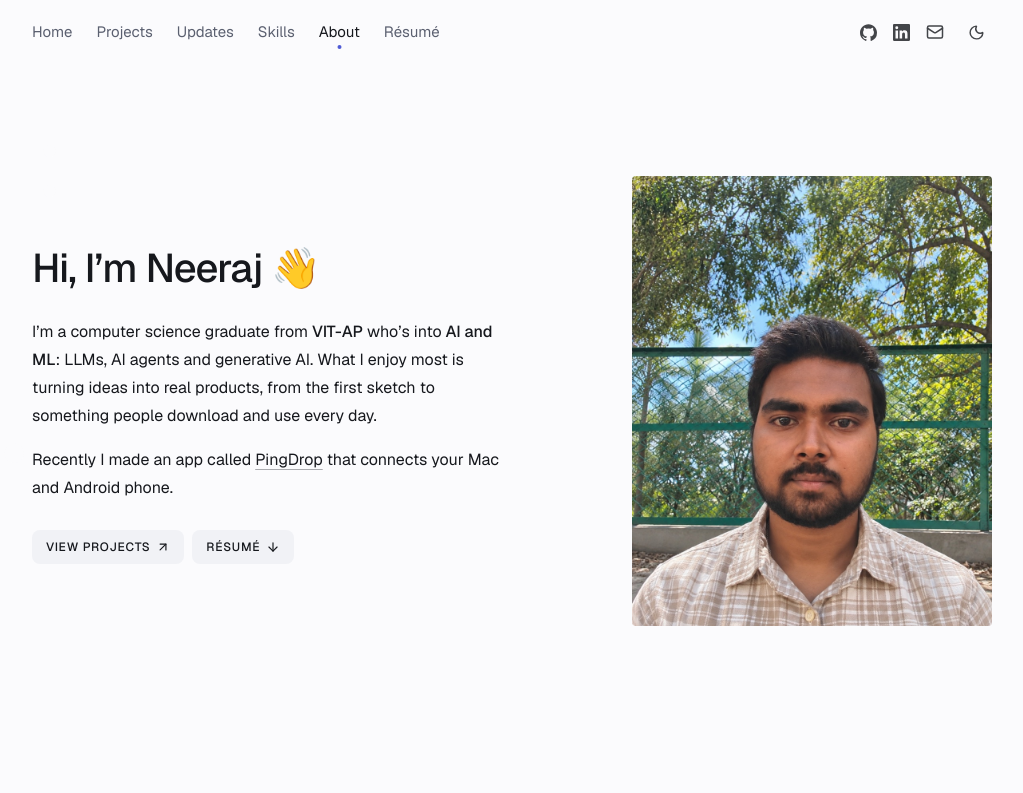
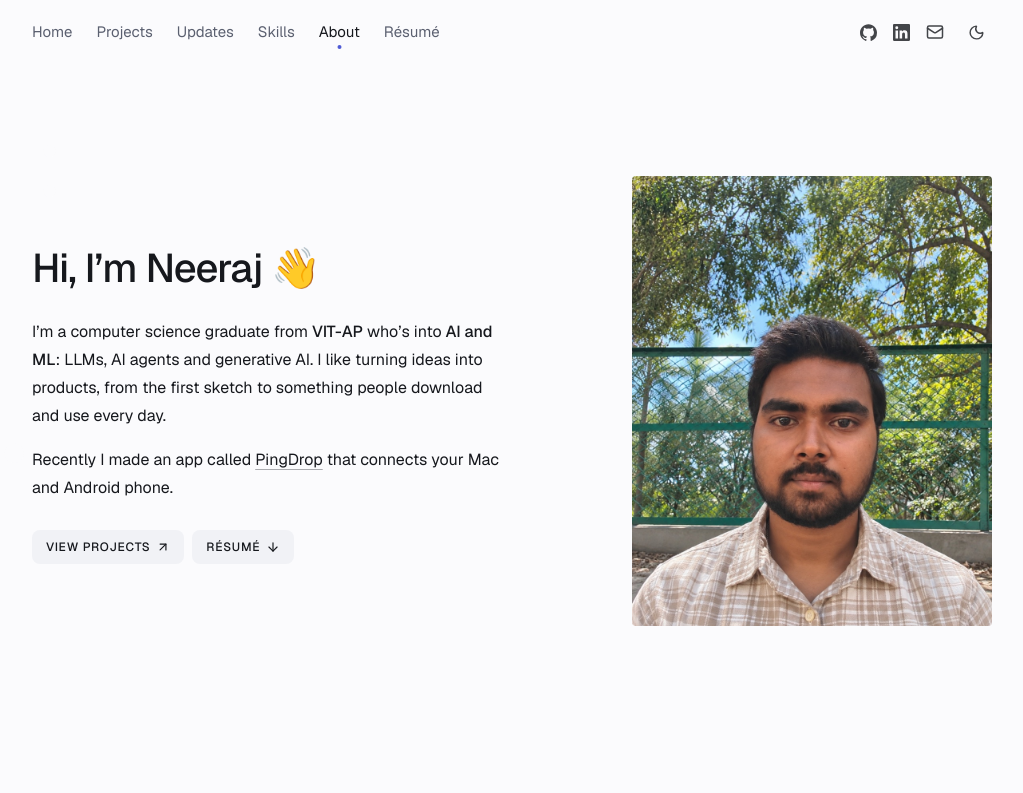
Before and after one commit to Nani2421/portfolio, a Next.js app: page / in a window 1280 px wide. Shown: the top 793 px of the page, without its empty margins (128-1151 px from the left). Built offline with nearby package versions, Linux system fonts and the light colour scheme.

Commit message:
Portfolio bio: "I like turning ideas into products"

```diff
--- a/src/app/page.tsx
+++ b/src/app/page.tsx
@@ -36,9 +36,8 @@ export default function Home() {
           <h1 className="text-[40px] font-medium tracking-tight">Hi, I’m Neeraj 👋</h1>
           <p className="mt-5 text-[16px] leading-[1.75]">
             I’m a computer science graduate from <b className="font-medium">VIT-AP</b> who’s into{" "}
-            <b className="font-medium">AI and ML</b>: LLMs, AI agents and generative AI. What I enjoy most is
-            turning ideas into real products, from the first sketch to something people download and use every
-            day.
+            <b className="font-medium">AI and ML</b>: LLMs, AI agents and generative AI. I like turning ideas into
+            products, from the first sketch to something people download and use every day.
           </p>
           <p className="mt-4 text-[16px] leading-[1.75]">
             Recently I made an app called{" "}
```
